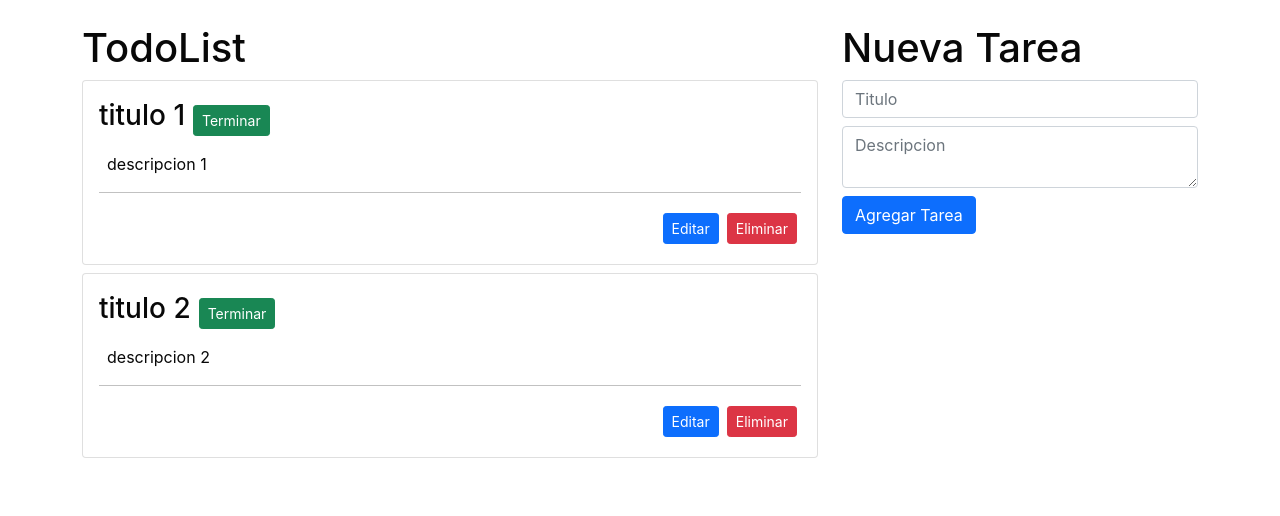
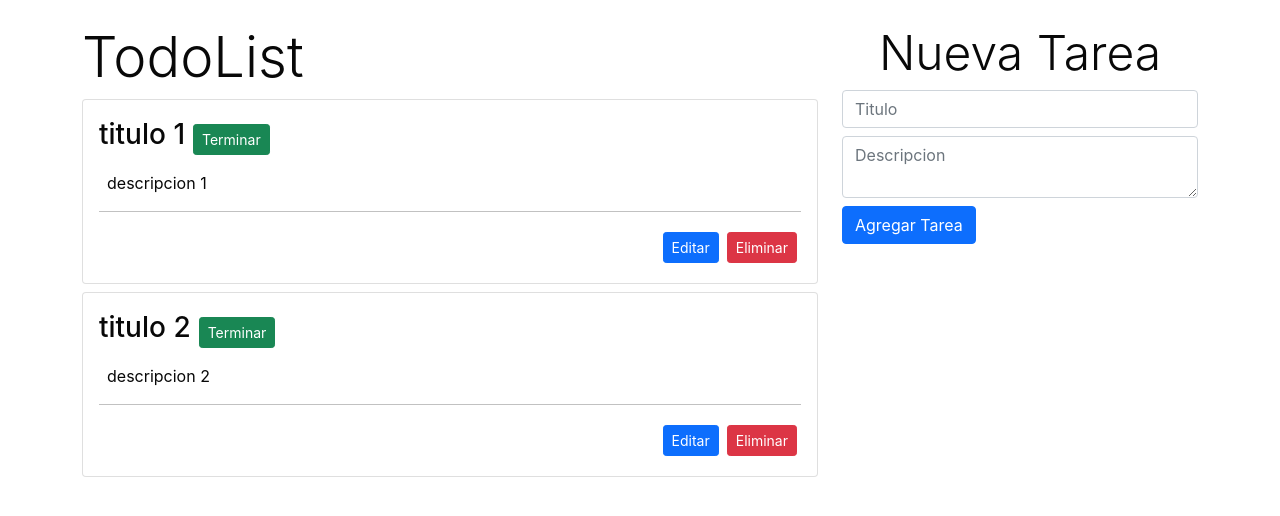
Before and after one commit to Mariano-Ryser/My-React, a React (Create React App) app: page / in a window 1280 px wide. Shown: the top 516 px of the page. Built offline with nearby package versions, Linux system fonts and the light colour scheme.

Commit message:
detalles ultimatum

```diff
--- a/src/App.js
+++ b/src/App.js
@@ -20,13 +20,22 @@ const initialTodos = [
       completed: false
   }
 ];
+const localTodos = JSON.parse(localStorage.getItem('todos'));
 
 function App() {
-  const [show, setShow] = useState(false);
-  const [todos, setTodos] = useState(initialTodos);
+  // const [show, setShow] = useState(false);
+  const [todos, setTodos] = useState(localTodos || initialTodos);
   const [todoEdit, setTodoEdit] = useState(null);
 
+  useEffect(()=> {
+    localStorage.setItem('todos', JSON.stringify(todos))
+  },[todos])
+
   const todoDelete = (todoId) => {
+
+    if(todoEdit && todoId === todoEdit.id) {
+      setTodoEdit(null);
+    }
 
     const changedTodos = todos.filter(todo => todo.id !== todoId)
 
@@ -59,6 +68,16 @@ function App() {
     setTodos(changedTodos)
   }
 
+  const todoUpdate = (todoEdit) =>{
+    const changedTodos = todos.map(todo => (
+      todo.id === todoEdit.id
+       ? todoEdit
+       : todo
+    ))
+
+    setTodos(changedTodos);
+  }
+
   return (
     <div className="container mt-4">
       <div className='row'>
@@ -66,11 +85,16 @@ function App() {
               <TodoList
               todoDelete={todoDelete}
               todos={todos}
-              todoToogleCompleted={todoToogleCompleted}/>
+              todoToogleCompleted={todoToogleCompleted}
+              setTodoEdit={setTodoEdit}
+              />
           </div>
           <div className='col-4'>
               <TodoForm
+                todoEdit={todoEdit}
                 todoAdd={todoAdd}
+                todoUpdate={todoUpdate}
+                setTodoEdit={setTodoEdit}
               />
           </div>
       </div>
--- a/src/components/Todo.js
+++ b/src/components/Todo.js
@@ -1,6 +1,6 @@
 import React from "react";
 
-const Todo = ({ todo, todoDelete, todoToogleCompleted })=>{
+const Todo = ({ todo, todoDelete, todoToogleCompleted, setTodoEdit })=>{
 
 
     return(
@@ -19,7 +19,9 @@ const Todo = ({ todo, todoDelete, todoToogleCompleted })=>{
                     </p>
                     <hr></hr>
                     <div className="d-flex justify-content-end">
-                            <button className="btn btn-sm btn-primary m-1">
+                            <button
+                            onClick={()=>setTodoEdit(todo)}
+                            className="btn btn-sm btn-primary m-1">
                                 Editar
                             </button>
                             <button onClick={() => todoDelete(todo.id)}
--- a/src/components/TodoForm.js
+++ b/src/components/TodoForm.js
@@ -1,16 +1,28 @@
-import React, { useState }  from "react";
+import React, { useState, useEffect }  from "react";
 
 const initialFormValues = {
     title:"",
     description:"",
 }
 
-const TodoForm = ({todoAdd}) => {
+const TodoForm = ({todoAdd, todoEdit, todoUpdate, setTodoEdit}) => {
 
     const [formValues, setFormValues] = useState(initialFormValues)
     const {title, description} = formValues;
     const [error, setError] = useState(null);
-    const [successMessage, setSuccessMessage] = useState(null)
+    const [successMessage, setSuccessMessage] = useState(null);
+
+    useEffect(()=>{
+
+        if(todoEdit){
+            setFormValues(todoEdit);
+        }
+
+        else {
+            setFormValues(initialFormValues)
+        }
+    }
+    ,[todoEdit])
 
     const handleInputChange = (e) => {
 
@@ -35,19 +47,35 @@ const TodoForm = ({todoAdd}) => {
         }
 
 
-        console.log("submit")
-        // Agregar tarea
-        todoAdd(formValues);
-        setFormValues(initialFormValues)
-        setSuccessMessage("Agregado con Exito!!")
+        if(todoEdit){
+            //Actualizando
+            todoUpdate(formValues);
+            setSuccessMessage("Actualizado!!")
+        }
+        else{
+            //Agregar tarea
+            todoAdd(formValues);
+            setSuccessMessage("Agregado con Exito!!")
+            setFormValues(initialFormValues)
+        }
 
-        setTimeout( ()=> {setSuccessMessage(null)}, 2000)
 
+         setTimeout( ()=> {
+             setSuccessMessage(null)}
+             , 2000)
         setError(null);
     }
     return (
         <div>
-            <h1>Nueva Tarea</h1>
+            <h2 className="text-center display-5"> {todoEdit ? 'Editar Tarea' : 'Nueva Tarea'}</h2>
+            {
+                todoEdit &&
+                    <button
+                    onClick={()=> setTodoEdit(null)}
+                    className="btn btn-sm btn-warning mb-2">
+                        Cancelar edicion
+                    </button>
+            }
             <form onSubmit={handleSubmit}>
                 <input
                  type="text"
@@ -68,8 +96,9 @@ const TodoForm = ({todoAdd}) => {
                   </textarea>
 
                   <button
+
                         className="btn btn-primary btn-block mt-2">
-                            Agregar Tarea
+                           {todoEdit ? 'Actualizar Tarea' : 'Agregar Tarea'}
                         </button>
             </form>
             {
--- a/src/components/TodoList.js
+++ b/src/components/TodoList.js
@@ -6,24 +6,33 @@ import Todo from "./Todo";
 
 
 
-const TodoList = ({todos, todoDelete, todoToogleCompleted}) => {
+const TodoList = ({todos, todoDelete, todoToogleCompleted, setTodoEdit}) => {
 
 
 
     return (
         <div>
-            <h1>TodoList</h1>
+            <h2 className="display-4">TodoList</h2>
+
             {
+                todos.length === 0
+                 ? (
+                    <div className="alert alert-primary">
+                         No hay tareas. Agrege alguna
+                    </div>
+                )
+                :(
                     todos.map(todo => (
                         <Todo
                             todo={todo}
                             key={todo.id}
                             todoDelete={todoDelete}
                             todoToogleCompleted={todoToogleCompleted}
+                            setTodoEdit={setTodoEdit}
                         />
                     ))
+                )
             }
-
 
         </div>
     );
```
Lines whose indentation alone changed are shown as unchanged.
